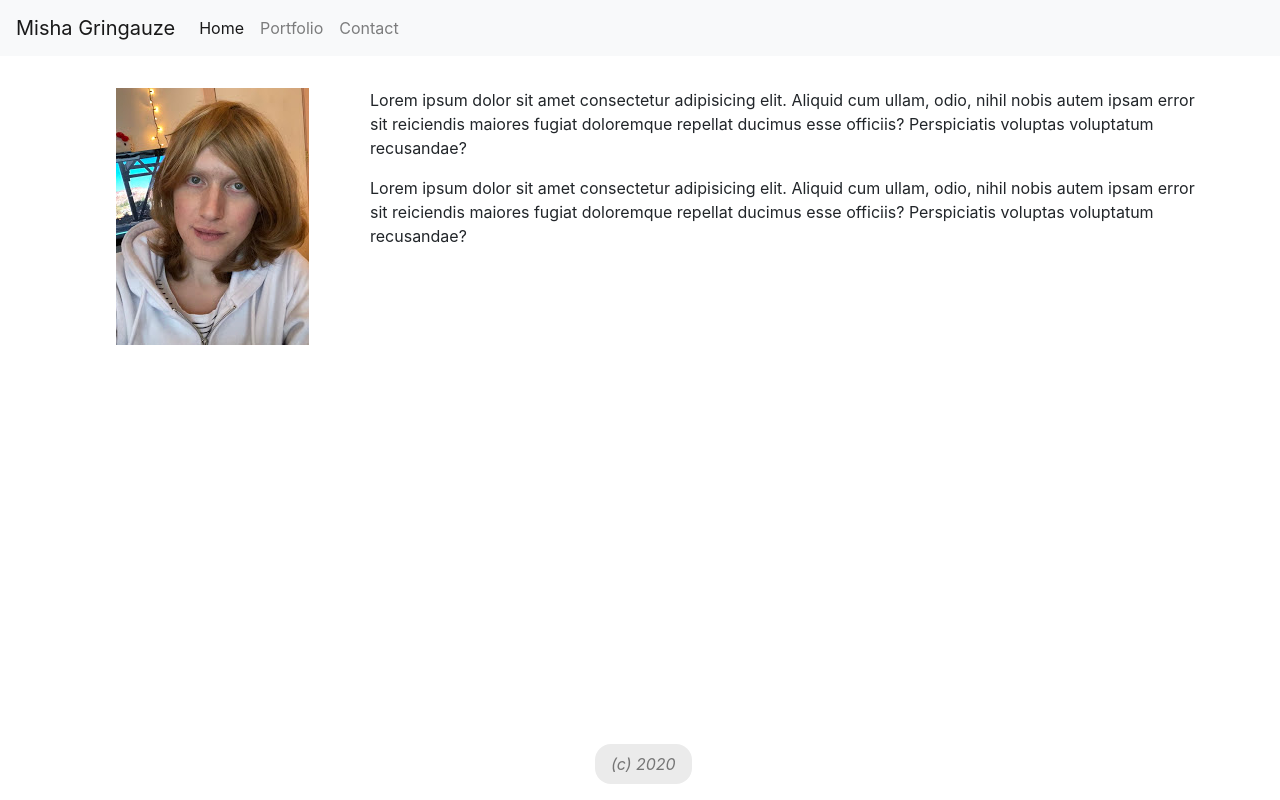
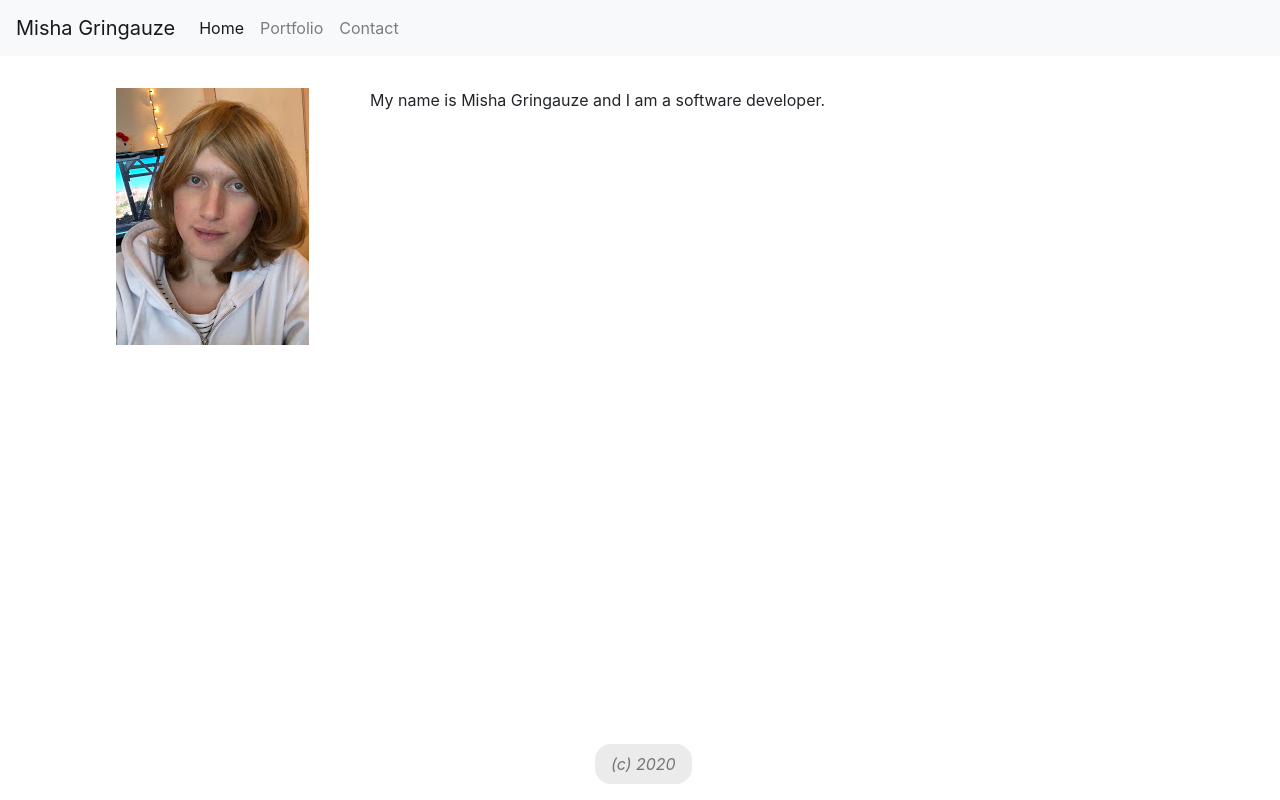
Before and after one commit to mgrinx/portfolio-react, a React (Create React App) app: page / in a window 1280 px wide. Built offline with nearby package versions, Linux system fonts and the light colour scheme.

Commit message:
removed placeholder

```diff
--- a/src/pages/Home.js
+++ b/src/pages/Home.js
@@ -13,8 +13,7 @@ function Home() {
                         <img alt="portrait" className="img-fluid mx-auto mb-3 d-block" src={Portrait}></img>
                     </Col>
                     <Col size='sm-9'>
-                        <p>Lorem ipsum dolor sit amet consectetur adipisicing elit. Aliquid cum ullam, odio, nihil nobis autem ipsam error sit reiciendis maiores fugiat doloremque repellat ducimus esse officiis? Perspiciatis voluptas voluptatum recusandae?</p>
-                        <p>Lorem ipsum dolor sit amet consectetur adipisicing elit. Aliquid cum ullam, odio, nihil nobis autem ipsam error sit reiciendis maiores fugiat doloremque repellat ducimus esse officiis? Perspiciatis voluptas voluptatum recusandae?</p>
+                        <p>My name is Misha Gringauze and I am a software developer.</p>
                     </Col>
                 </Row>
             </Container>
```
